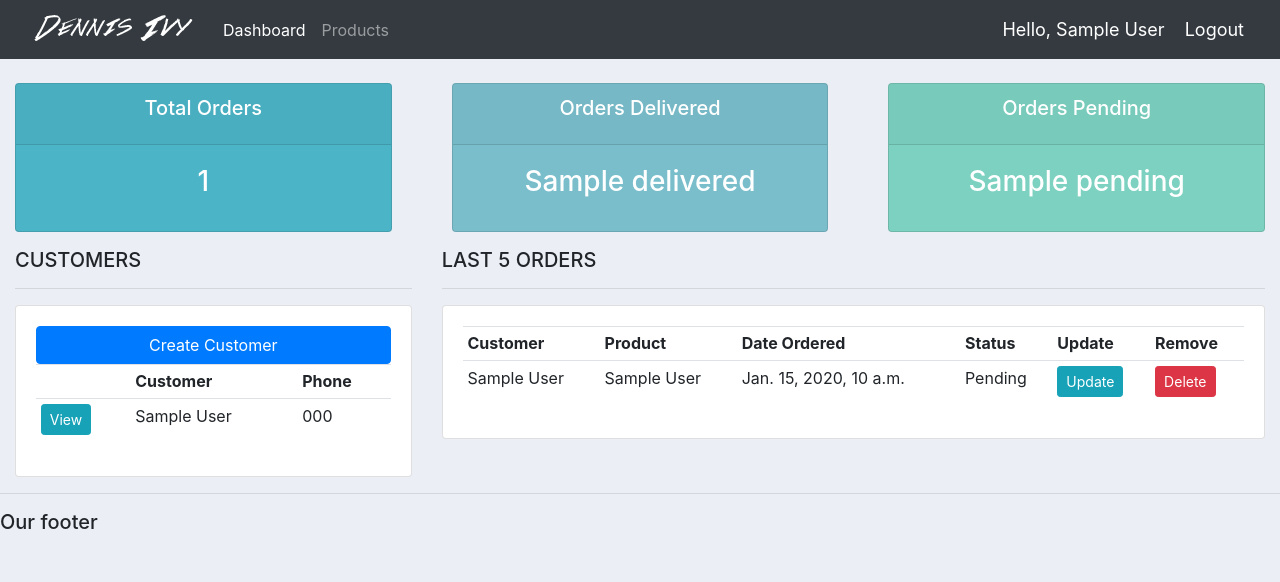
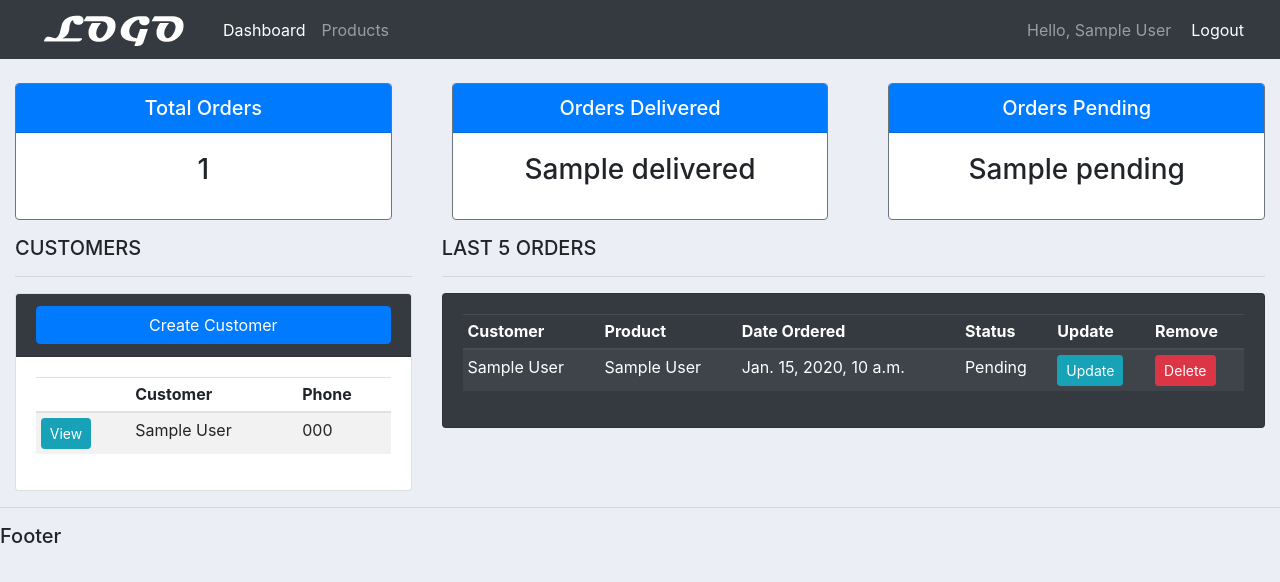
Before and after one commit to JoaoVelho/customer-management, a Django app: template accounts/templates/accounts/dashboard.html in a window 1280 px wide. Shown: the top 582 px of the page. Run offline with Django 3.2, Linux system fonts and the light colour scheme; a user stored in the database is signed in; tables that the repository leaves empty hold one stand-in row (values such as "Sample post"); the template is opened without the code that fills it: values that come from a table or form of the project are taken from there, most other values are stand-ins (such as "Sample title", 1, 10 or a date in 2020); some libraries are stand-ins or nearby versions.

Commit message:
change layout

```diff
--- a/accounts/templates/accounts/dashboard.html
+++ b/accounts/templates/accounts/dashboard.html
@@ -7,15 +7,20 @@
       <div class="col-md-4">
         <h5>CUSTOMERS</h5>
         <hr>
-        <div class="card card-body">
+        <div class="card text-white">
+          <div class="card-header bg-dark">
             <a href="" class="btn btn-primary brn-sm btn-block">Create Customer</a>
-          <table class="table table-sm">
+          </div>
+          <div class="card-body">
+            <table class="table table-striped table-sm table-hover">
+              <thead>
                 <tr>
                   <th></th>
                   <th>Customer</th>
                   <th>Phone</th>
                 </tr>
-
+              </thead>
+              <tbody>
                 {% for customer in customers %}
                   <tr>
                     <td><a class="btn btn-sm btn-info" href="{% url 'customer' customer.id %}">View</a></td>
@@ -23,15 +28,18 @@
                     <td>{{customer.phone}}</td>
                   </tr>
                 {% endfor %}
+              </tbody>
             </table>
+          </div>
         </div>
       </div>
 
       <div class="col-md-8">
         <h5>LAST 5 ORDERS</h5>
         <hr>
-        <div class="card card-body">
-          <table class="table table-sm">
+        <div class="card card-body text-white bg-dark">
+          <table class="table table-striped table-dark table-sm">
+            <thead>
               <tr>
                 <th>Customer</th>
                 <th>Product</th>
@@ -40,7 +48,8 @@
                 <th>Update</th>
                 <th>Remove</th>
               </tr>
-
+            </thead>
+            <tbody>
               {% for order in orders %}
                 <tr>
                   <td>{{order.customer}}</td>
@@ -51,6 +60,7 @@
                   <td><a class="btn btn-sm btn-danger" href="{% url 'delete_order' order.id %}">Delete</a></td>
                 </tr>
               {% endfor %}
+            </tbody>
           </table>
         </div>
       </div>
--- a/accounts/templates/accounts/main.html
+++ b/accounts/templates/accounts/main.html
@@ -18,7 +18,7 @@
   {% endblock %}
 
   <hr>
-  <h5>Our footer</h5>
+  <h5 style={margin-left: 20px}>Footer</h5>
 
   <script src="https://code.jquery.com/jquery-3.5.1.slim.min.js" integrity="sha384-DfXdz2htPH0lsSSs5nCTpuj/zy4C+OGpamoFVy38MVBnE+IbbVYUew+OrCXaRkfj" crossorigin="anonymous"></script>
   <script src="https://cdn.jsdelivr.net/npm/popper.js@1.16.0/dist/umd/popper.min.js" integrity="sha384-Q6E9RHvbIyZFJoft+2mJbHaEWldlvI9IOYy5n3zV9zzTtmI3UksdQRVvoxMfooAo" crossorigin="anonymous"></script>
--- a/accounts/templates/accounts/navbar.html
+++ b/accounts/templates/accounts/navbar.html
@@ -2,9 +2,10 @@
 
 <style>
   .hello-msg {
-    font-size: 18px;
+    font-size: 16px;
     color: #fff;
     margin-right: 20px;
+    margin-left: 20px;
   }
 </style>
 
@@ -14,7 +15,7 @@
     <span class="navbar-toggler-icon"></span>
   </button>
   <div class="collapse navbar-collapse" id="navbarNav">
-    <ul class="navbar-nav">
+    <ul class="navbar-nav mr-auto">
       {% if request.user.is_staff %}
         <li class="nav-item active">
           <a class="nav-link" href="{% url 'home' %}">Dashboard</a>
@@ -28,8 +29,10 @@
         </li>
       {% endif %}
     </ul>
+    <span class="navbar-text">Hello, {{request.user.customer.name}}</span>
+    <span><a class="hello-msg" href="{% url 'logout' %}">Logout</a></span>
   </div>
 
-  <span class="hello-msg">Hello, {{request.user.customer.name}}</span>
-  <span><a class="hello-msg" href="{% url 'logout' %}">Logout</a></span>
+  {% comment %} <span class="hello-msg">Hello, {{request.user.customer.name}}</span>
+  <span><a class="hello-msg" href="{% url 'logout' %}">Logout</a></span> {% endcomment %}
 </nav>
--- a/accounts/templates/accounts/products.html
+++ b/accounts/templates/accounts/products.html
@@ -2,7 +2,7 @@
 
 {% block content %}
   <br>
-
+	<div class="container-fluid">
 		<div class="row">
 			<div class="col-md">
 				<div class="card card-body">
@@ -26,6 +26,6 @@
 					</table>
 				</div>
 			</div>
-
 		</div>
+	</div>
 {% endblock %}
--- a/accounts/templates/accounts/status.html
+++ b/accounts/templates/accounts/status.html
@@ -3,9 +3,9 @@
 <div class="row">
 	<div class="col">
 		<div class="col-md">
-			<div class="card text-center text-white  mb-3" id="total-orders">
-			  	<div class="card-header">
-			  		<h5 class="card-title">Total Orders</h5>
+			<div class="card text-center border-secondary mb-3" id="total-orders">
+			  	<div class="card-header text-white bg-primary">
+			  		<h5 class="card-title mb-0">Total Orders</h5>
 			  	</div>
 			  	<div class="card-body">
 			    	<h3 class="card-title">{{total_orders}}</h3>
@@ -16,9 +16,9 @@
 
 	<div class="col">
 		<div class="col-md">
-			<div class="card text-center text-white  mb-3" id="orders-delivered">
-			  	<div class="card-header">
-			  		<h5 class="card-title">Orders Delivered</h5>
+			<div class="card text-center border-secondary mb-3" id="orders-delivered">
+			  	<div class="card-header text-white bg-primary">
+			  		<h5 class="card-title mb-0">Orders Delivered</h5>
 			  	</div>
 			  	<div class="card-body">
 			    	<h3 class="card-title">{{delivered}}</h3>
@@ -29,9 +29,9 @@
 
 	<div class="col">
 		<div class="col-md">
-			<div class="card text-center text-white  mb-3" id="orders-pending">
-			  	<div class="card-header">
-			  		<h5 class="card-title">Orders Pending</h5>
+			<div class="card text-center border-secondary mb-3" id="orders-pending">
+			  	<div class="card-header text-white bg-primary">
+			  		<h5 class="card-title mb-0">Orders Pending</h5>
 			  	</div>
 			  	<div class="card-body">
 			    	<h3 class="card-title">{{pending}}</h3>
--- a/static/css/main.css
+++ b/static/css/main.css
@@ -1,22 +1,3 @@
-/* #logo {
-} */
-
 body {
   background-color: #ebeff5;
 }
-
-#total-orders {
-  background-color: #4cb4c7;
-}
-
-#orders-delivered {
-  background-color: #7abecc;
-}
-
-#orders-pending {
-  background-color: #7cd1c0;
-}
-
-div.col-md-5 {
-  margin-left: 100px;
-}
```
Also changed, not shown: accounts/templates/accounts/user.html (+8 -4 lines), static/images/logo.png. Lines whose indentation alone changed are shown as unchanged.
